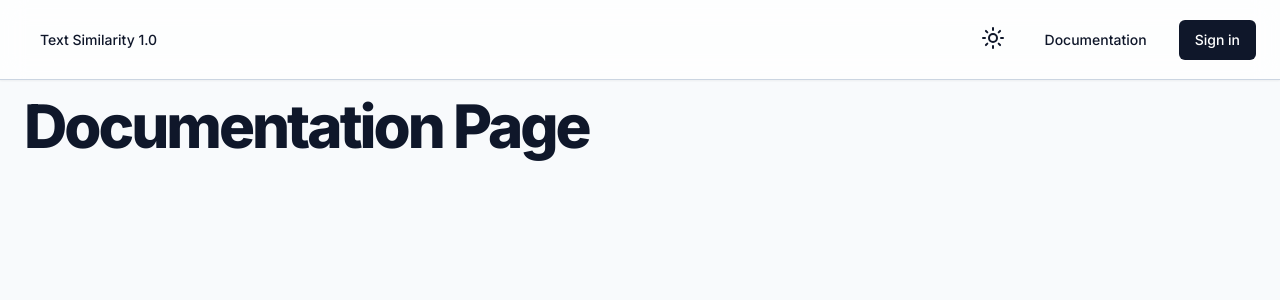
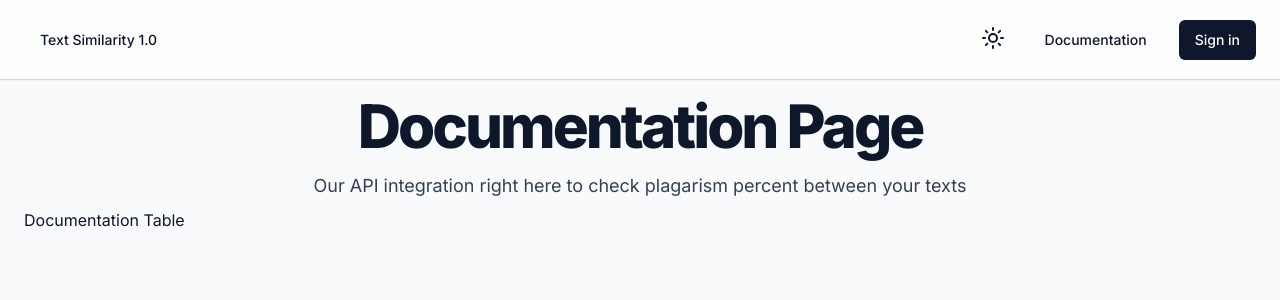
Before and after one commit to 0xKaizendev/similarity-api, a Next.js app: page /documentation in a window 1280 px wide. Shown: the top 300 px of the page. Built offline with nearby package versions, Linux system fonts and the light colour scheme; no server answers.

Commit message:
documentation tabs starting

```diff
--- a/src/app/(docs)/documentation/page.tsx
+++ b/src/app/(docs)/documentation/page.tsx
@@ -2,6 +2,8 @@ import { FC } from "react"
 
 import type { Metadata } from "next";
 import Heading from '@/ui/Heading'
+import Paragraph from "@/components/ui/Paragraph";
+import DocumentationTabs from "@/components/DocumentationTabs";
 
 export const metadata : Metadata = {
     title :  'Similarity-API | Documentation ',
@@ -11,10 +13,16 @@ export const metadata : Metadata = {
 
 const page : FC = () => {
     return (
-        <div className="container max-w-7xl mx-auto mt-12 ">
-               <div className="flex fex-col items-center gap-6 mt-12">
+        <div className="container  max-w-7xl mx-auto mt-12 ">
+               <div className="flex  justify-center fex-col items-center gap-6 mt-12">
                     <Heading> Documentation Page</Heading>
                 </div>
+                <div className="mt-4 justify-center flex">
+                 <Paragraph> Our API integration right here to check plagarism percent between your texts </Paragraph>
+                </div>
+
+                <DocumentationTabs/>
+
         </div>
      );
 }
--- /dev/null
+++ b/src/components/DocumentationTabs.tsx
@@ -0,0 +1,14 @@
+
+import { FC } from "react";
+
+interface DocumentationProps {
+
+}
+
+const DocumentationTabs: FC<DocumentationProps> = () => {
+    return (
+        <div>Documentation Table </div>
+     );
+}
+
+export default DocumentationTabs;
```
